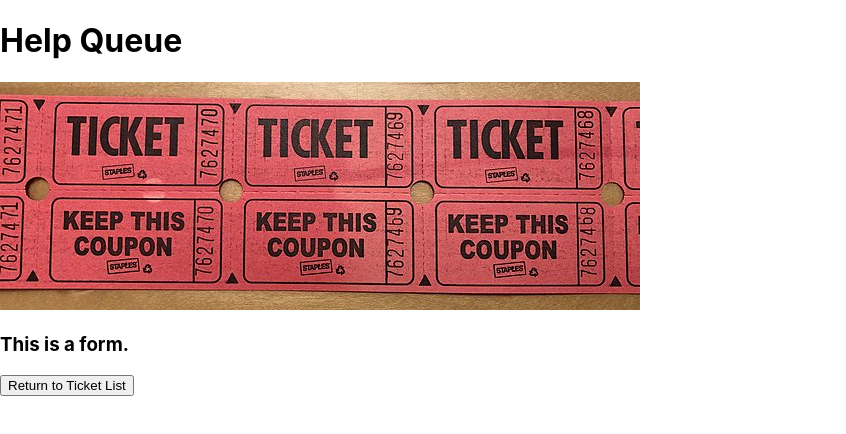
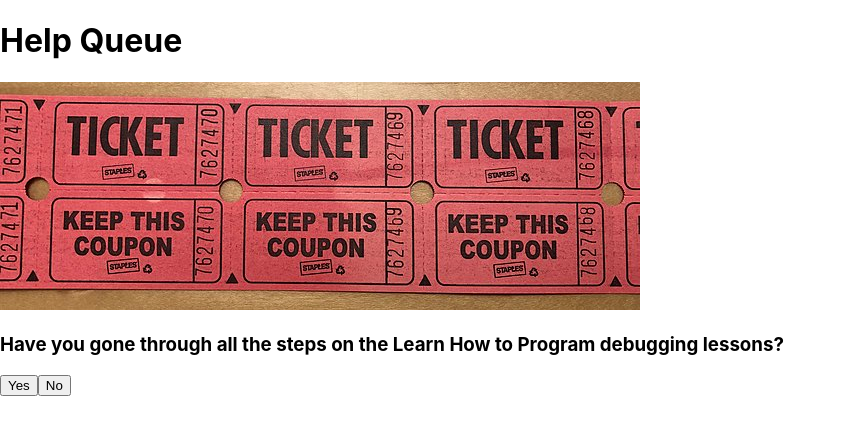
Before and after one commit to bjaitrong22/help-queue, a React (Create React App) app: page / in a window 1280 px wide. Both pictures are taken after a click on the button "Add Ticket". Shown: the top 434 px of the page, without its empty margins (0-846 px from the left). Built offline with nearby package versions, Linux system fonts and the light colour scheme.

Commit message:
Add qualification questions.
Co-authored-by: Peter Philavanh <efl2ice89@gmail.com>

```diff
--- /dev/null
+++ b/src/components/HelpQuestionOne.js
@@ -0,0 +1,11 @@
+import React from 'react';
+
+function HelpQuestionOne(props){
+  return (
+    <React.Fragment>
+      <h3>Have you gone through all the steps on the Learn How to Program debugging lessons?</h3>
+    </React.Fragment>
+  )
+}
+
+export default HelpQuestionOne;
--- /dev/null
+++ b/src/components/HelpQuestionThree.js
@@ -0,0 +1,11 @@
+import React from 'react';
+
+function HelpQuestionThree(props){
+  return (
+    <React.Fragment>
+      <h3>Have you spent 15 minutes going through the problem documenting every step?</h3>
+    </React.Fragment>
+  )
+}
+
+export default HelpQuestionThree;
--- /dev/null
+++ b/src/components/HelpQuestionTwo.js
@@ -0,0 +1,11 @@
+import React from 'react';
+
+function HelpQuestionTwo(props){
+  return (
+    <React.Fragment>
+      <h3>Have you asked another pair for help?</h3>
+    </React.Fragment>
+  )
+}
+
+export default HelpQuestionTwo;
--- a/src/components/TicketControl.js
+++ b/src/components/TicketControl.js
@@ -1,4 +1,7 @@
 import React from 'react';
+import HelpQuestionOne from './HelpQuestionOne';
+import HelpQuestionTwo from './HelpQuestionTwo';
+import HelpQuestionThree from './HelpQuestionThree';
 import NewTicketForm from './NewTicketForm';
 import TicketList from './TicketList';
 
@@ -7,13 +10,12 @@ class TicketControl extends React.Component {
   constructor(props){
     super(props);
     this.state = {
+      helpQuestionOne: false,
+      helpQuestionTwo: false,
+      helpQuestionThree: false,
       formVisibleOnPage: false
     };
   }
-
-  // handleClick = () => {
-  //   this.setState({formVisibleOnPage: true})
-  // }
 
   handleClick = () => {
     this.setState(prevState => ({
@@ -21,24 +23,73 @@ class TicketControl extends React.Component {
     }));
   }
 
+  handleQOneClick = () => {
+    this.setState(prevState => ({
+      helpQuestionOne: !prevState.helpQuestionOne
+    }));
+  }
+
+  handleQ2Click = () => {
+    this.setState(prevState => ({
+      helpQuestionTwo: !prevState.helpQuestionTwo
+    }));
+  }
+
+  handleQ3Click = () => {
+    this.setState(prevState => ({
+      helpQuestionThree: !prevState.helpQuestionThree
+    }));
+  }
+
+  formReset = () => {
+    this.setState({
+      formVisibleOnPage: false,
+      helpQuestionOne: false,
+      helpQuestionTwo: false,
+      helpQuestionThree: false
+    });
+  }
+
   render(){
     let currentlyVisibleState = null;
-    //let addTicketButton = null;
+    let button= null;
     let buttonText = null;
+    let buttonNo = null;
+    // let buttonReturn = null;
+
     if (this.state.formVisibleOnPage) {
-      currentlyVisibleState = <NewTicketForm />;
-      buttonText = "Return to Ticket List";
+      if (!this.state.helpQuestionOne) {
+        currentlyVisibleState = <HelpQuestionOne />;
+        buttonText = "Yes";
+        button = <button onClick={this.handleQOneClick}>{buttonText}</button>;
+        buttonNo = <button onClick={this.formReset}>No</button>;
+      } else if(!this.state.helpQuestionTwo){
+        currentlyVisibleState = <HelpQuestionTwo />;
+        buttonText = "Yes";
+        button = <button onClick={this.handleQ2Click}>{buttonText}</button>;
+        buttonNo = <button onClick={this.formReset}>No</button>;
+      } else if(!this.state.helpQuestionThree){
+        currentlyVisibleState = <HelpQuestionThree />;
+        buttonText = "Yes";
+        button = <button onClick={this.handleQ3Click}>{buttonText}</button>;
+        buttonNo = <button onClick={this.formReset}>No</button>;
+      }
+      else {
+        currentlyVisibleState = <NewTicketForm />;
+        buttonText = "Return to Ticket List";
+        button = <button onClick={this.formReset}>{buttonText}</button>;
+      }
     } else {
       currentlyVisibleState = <TicketList />
       buttonText = "Add Ticket";
-      //addTicketButton = <button onClick={this.handleClick}>Add ticket</button>
+      button = <button onClick={this.handleClick}>{buttonText}</button>;
     }
 
     return (
       <React.Fragment>
         {currentlyVisibleState}
-        {/*addTicketButton*/}
-        <button onClick={this.handleClick}>{buttonText}</button>
+        {button}
+        {buttonNo}
       </React.Fragment>
     );
   }
```
